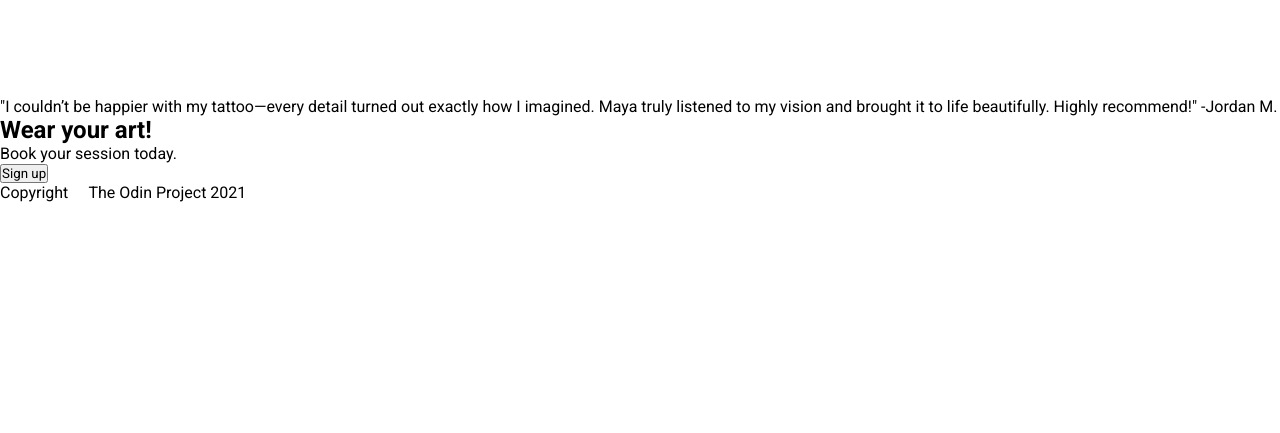
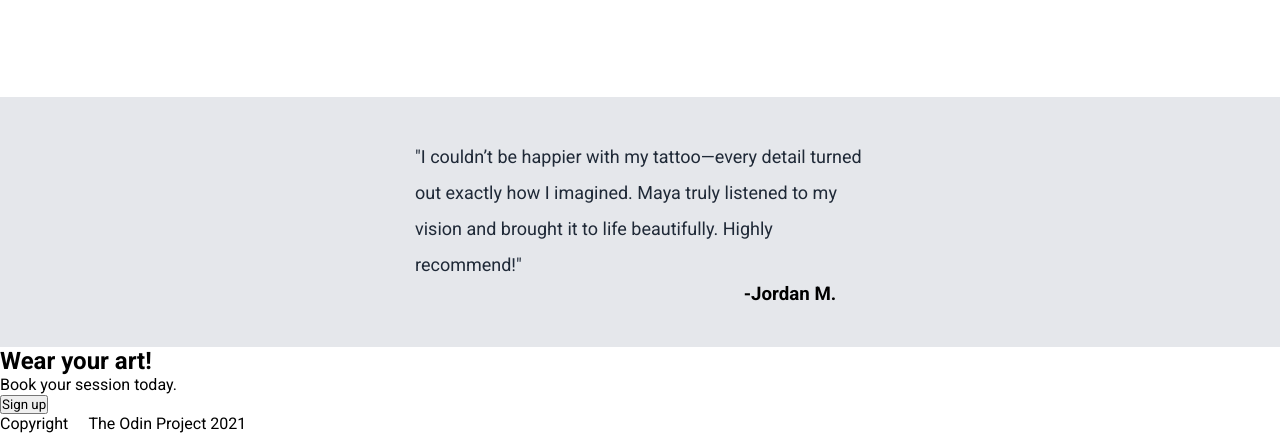
Before and after one commit to Nostromito/TOP-Landing-Page, a plain HTML site: page index.html in a window 1280 px wide. Shown: the part 840-1273 px from the top of the page. Before the commit the page ends 1042 px from the top, so only its background shows below. Drawn offline with Linux system fonts and the light colour scheme.

Commit message:
Finish testimonial content

```diff
--- a/index.html
+++ b/index.html
@@ -64,7 +64,8 @@
       </div>
 
       <div class="mid-2">
-        <p>"I couldn’t be happier with my tattoo—every detail turned out exactly how I imagined. Maya truly listened to my vision and brought it to life beautifully. Highly recommend!" <span>-Jordan M.</span></p>
+        <p>"I couldn’t be happier with my tattoo—every detail turned out exactly how I imagined. Maya truly listened to my vision and brought it to life beautifully. Highly recommend!"</p>
+        <h3>-Jordan M.</h3>
       </div>
 
       <div class="bottom">
--- a/style.css
+++ b/style.css
@@ -119,3 +119,27 @@ header a {
   justify-content: space-evenly;
   flex-wrap: wrap;
 }
+
+/* Testimonial Content */
+
+.mid-2 {
+  background-color: var(--quote-BG-color);
+  height: 250px;
+  display: flex;
+  flex-direction: column;
+  justify-content: center;
+  align-items: center;
+}
+
+.mid-2 p {
+  color: var(--information-text-color);
+  font-size: var(--font-size-150);
+  font-style: light italic;
+  max-width: 450px;
+  line-height: 2;
+}
+
+.mid-2 h3 {
+  align-self: center;
+  margin-left: 300px;
+}
```
